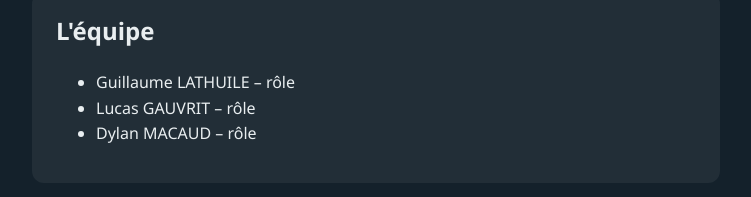
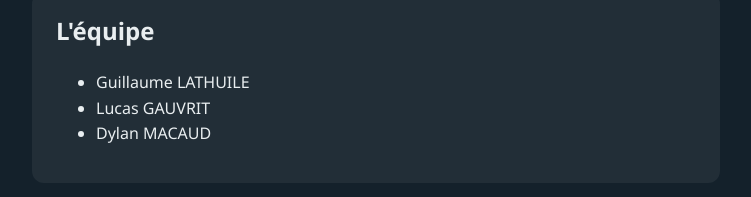
Before and after one commit to guillaumelathuile/projet_marelle, a plain HTML site: page index.html in a window 1280 px wide. Shown: the part 525-722 px from the top of the page, without its empty margins (264-1015 px from the left). Drawn offline with Linux system fonts and the light colour scheme.

Commit message:
Changement 2 HTML

```diff
--- a/index.html
+++ b/index.html
@@ -24,9 +24,9 @@
     <section id="equipe">
       <h2>L'équipe</h2>
       <ul>
-        <li>Guillaume LATHUILE – rôle</li>
-        <li>Lucas GAUVRIT – rôle</li>
-        <li>Dylan MACAUD – rôle</li>
+        <li>Guillaume LATHUILE </li>
+        <li>Lucas GAUVRIT</li>
+        <li>Dylan MACAUD </li>
       </ul>
     </section>
 
```
